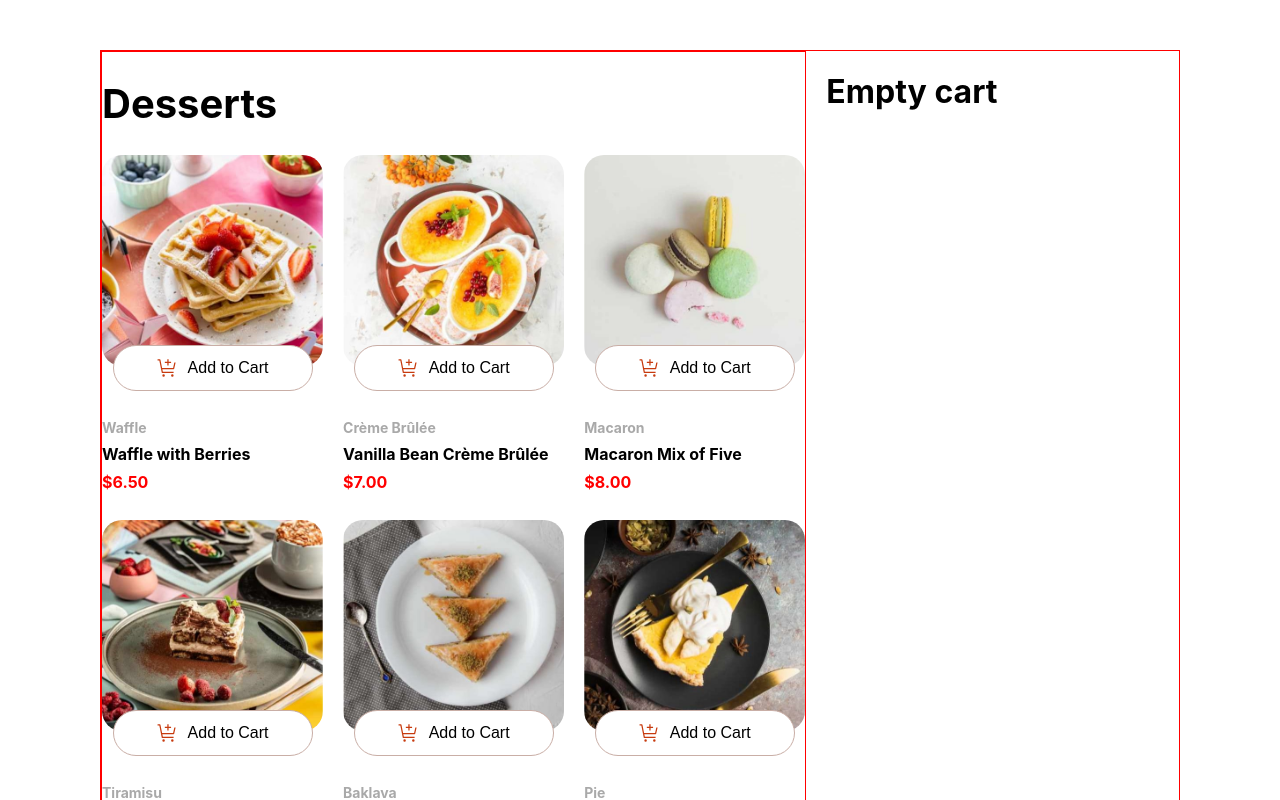
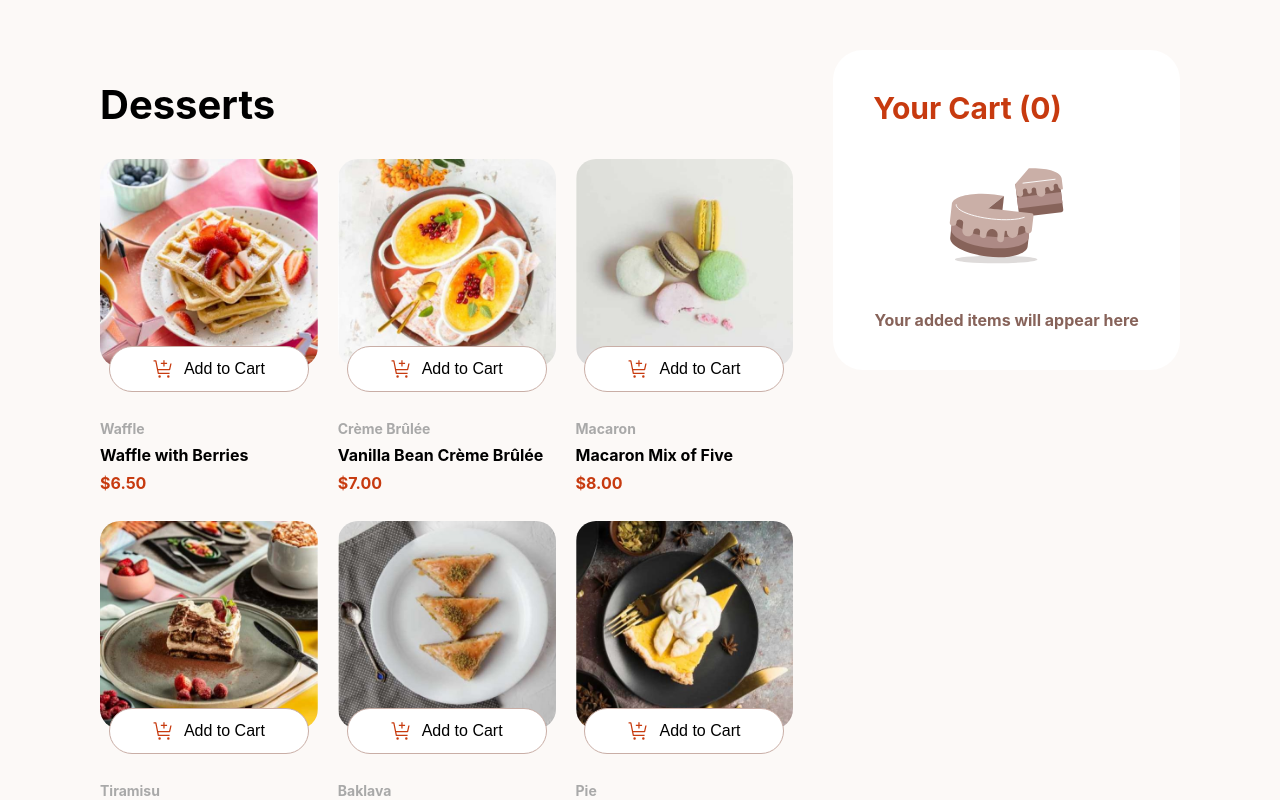
Before and after one commit to juliamazzoni/products_list_with_cart, a React (Create React App) app: page / in a window 1280 px wide. Shown: the top 800 px of the page. Built offline with nearby package versions, Linux system fonts and the light colour scheme.

Commit message:
Empty Cart component

```diff
--- a/src/App/style.ts
+++ b/src/App/style.ts
@@ -4,5 +4,6 @@ import styled from 'styled-components'
 export const StyledApp = styled.div`
   display: grid;
   justify-content: space-around;
+  background-color: hsl(20, 50%, 98%);
 
 `
--- /dev/null
+++ b/src/products-page/EmptyCart.tsx
@@ -0,0 +1,18 @@
+import { StyledEmptyCart, StyledRedText } from "./style"
+
+
+
+export const EmptyCart = () => {
+  return (
+    <StyledEmptyCart>
+      <StyledRedText>
+        Your Cart (0)
+      </ StyledRedText>
+      <div>
+        <img src="assets/images/illustration-empty-cart.svg" alt="" />
+        <h4>Your added items will appear here</h4>
+      </div>
+    </StyledEmptyCart>
+
+  )
+}
--- a/src/products-page/ProductsPage.tsx
+++ b/src/products-page/ProductsPage.tsx
@@ -1,5 +1,6 @@
 import { StyledProductsPage } from "./style"
 import { ProductsList } from "./ProductsList"
+import { EmptyCart } from "./EmptyCart"
 import { useState, useEffect } from 'react'
 import { Product } from "./types/types"
 
@@ -27,7 +28,7 @@ export const ProductsPage = () => {
 
      {totalCount === 0 ?
 
-     <h1>Empty cart</h1>
+     <EmptyCart />
      :
      <h1>Full cart</h1>
      }
--- a/src/products-page/style.ts
+++ b/src/products-page/style.ts
@@ -10,17 +10,16 @@ export const StyledProductsPage = styled.div`
   margin: 50px 100px;
   display: grid;
   grid-template-columns: 2fr 1fr;
-  gap: 20px;
-  border: 1px solid red;
+  gap: 40px;
 `
 
 export const  StyledProductsListContainer = styled.div`
-  border: 1px solid red;
   gap: 20px
 `
 
 export const StyledTitle = styled.h1`
  font-size: 40px;
+ margin: 30px 0;
 `
 export const StyledProductsList = styled.div`
   display: grid;
@@ -55,7 +54,7 @@ export const StyledText = styled.div`
   }
 
   h2:nth-of-type(2) {
-    color: red;
+    color: hsl(14, 86%, 42%);
   }
 `
 
@@ -101,3 +100,30 @@ export const StyledButton = styled.button<StyledButtonProps>`
     }
 
 `
+
+export const StyledRedText = styled.h1`
+    color: hsl(14, 86%, 42%);
+    font-size: 30px;
+    margin: 0;
+`
+
+export const StyledEmptyCart = styled.div`
+    background-color: #fff;
+    align-self: flex-start;
+    padding: 40px;
+    border-radius: 30px;
+
+    div {
+      text-align: center;
+
+    img {
+      width: 45%;
+      padding: 30px;
+    }
+
+    h4 {
+      color: hsl(12, 20%, 44%);
+      margin: 0;
+    }
+    }
+`
```
